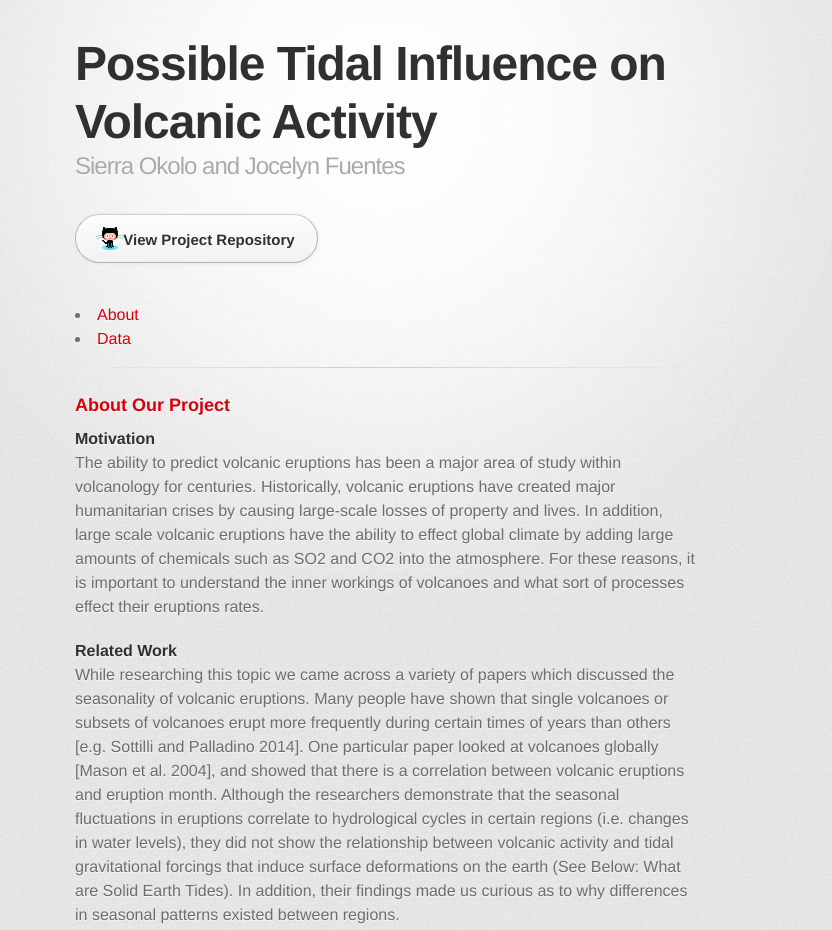
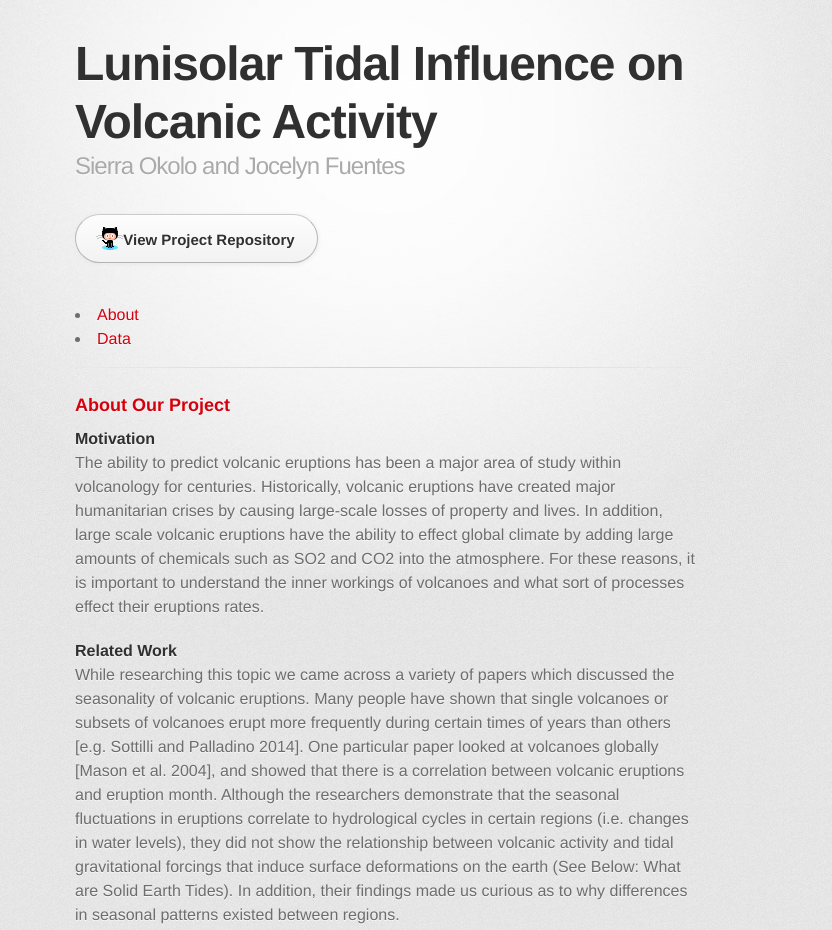
Before and after one commit to JocelynF/JocelynF.github.io, a plain HTML site: page index.html in a window 1280 px wide. Shown: the top 930 px of the page, without its empty margins (255-1087 px from the left). Drawn offline with Linux system fonts and the light colour scheme; a web font is replaced by a local one.

Commit message:
Update index.html
Changed title

```diff
--- a/index.html
+++ b/index.html
@@ -10,7 +10,7 @@
     <!--[if lt IE 9]>
     <script src="//html5shiv.googlecode.com/svn/trunk/html5.js"></script>
     <![endif]-->
-    <title>Possible Tidal Influence on Volcanic Activity</title>
+    <title>Lunisolar Tidal Influence on Volcanic Activity</title>
   </head>
 
   <body>
@@ -18,7 +18,7 @@
       <div class="inner">
 
         <header>
-          <h1>Possible Tidal Influence on Volcanic Activity</h1>
+          <h1>Lunisolar Tidal Influence on Volcanic Activity</h1>
           <h2>Sierra Okolo and Jocelyn Fuentes</h2>
         </header>
 
```
